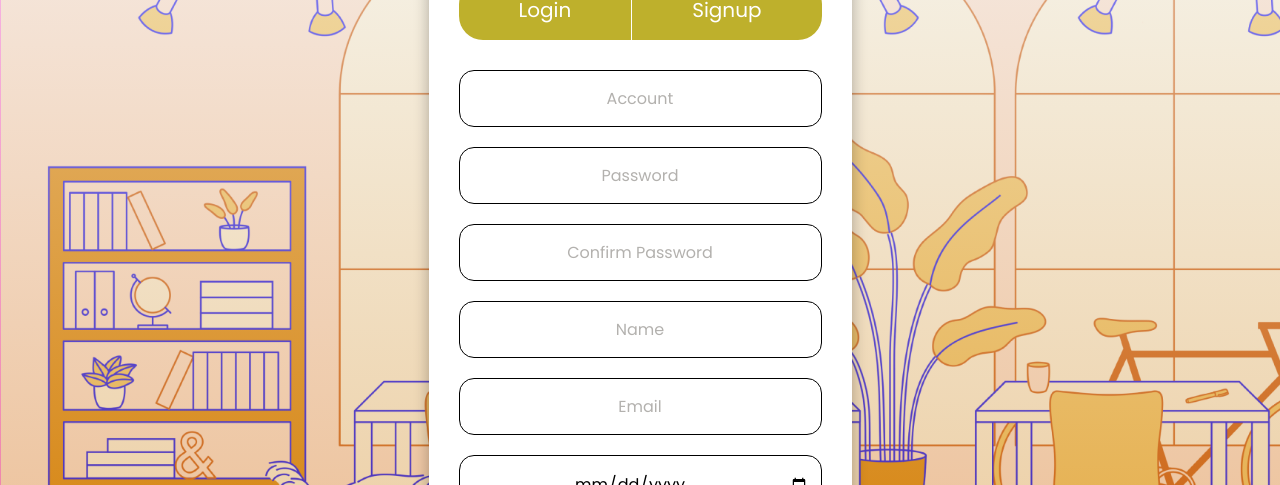
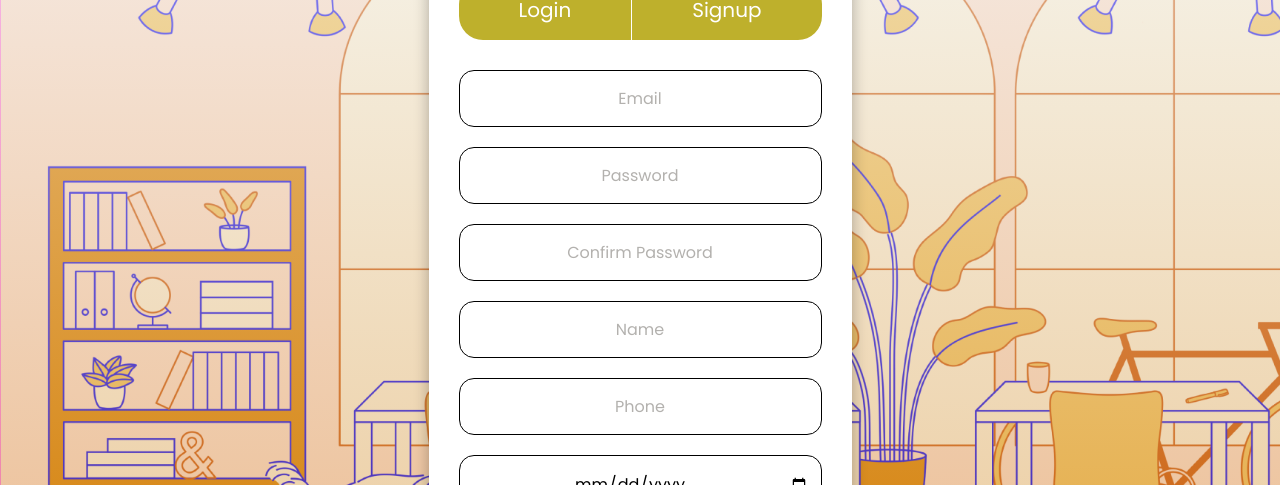
Before and after one commit to CuOIT/WorkManagementWeb, a React (Create React App) app: page / in a window 1280 px wide. Both pictures are taken after a click on the label "Signup". Shown: the part 130-615 px from the top of the page. Built offline with nearby package versions, Linux system fonts and the light colour scheme; the HTML template or start-up script is replaced by a standard one.

Commit message:
[CuO] add fetch signin/signup

```diff
--- a/src/components/Auth/Auth.css
+++ b/src/components/Auth/Auth.css
@@ -66,7 +66,7 @@
   cursor: pointer;
 }
 
-#account{
+#email{
   width: 100%;
   box-sizing: border-box;
   margin-bottom: 20px;
--- a/src/components/Auth/Auth.js
+++ b/src/components/Auth/Auth.js
@@ -1,6 +1,7 @@
 import React from "react"
 import "./Auth.css"
-
+import {fetchInstant} from "./../../config"
+import {METHOD} from "./../../constants"
 const Login_showing = (event)=>{
   const title = document.querySelectorAll(".title div");
   const form = document.querySelectorAll(".Form4 form");
@@ -21,26 +22,34 @@ const Signup_showing = (event)=>{
 
 const Login = (event)=>{
   event.preventDefault();
-  const {account, password} = event.target;
+  const {email, password} = event.target;
   const payload  = {
-    account:  account.value,
+    email:  email.value,
     password: password.value
   }
+  fetchInstant("/user/login",METHOD.POST,payload).then(res=>{
+    console.log(res);
+    //Xu ly FE o day
+  })
   console.log(payload);
 }
 
 const Signup = (event)=>{
   event.preventDefault();
-  const {account, password, confirm , name, email, birthday} = event.target;
+  const {email, password, confirm , name, phone, birthday} = event.target;
   const payload = {
-    account: account.value,
+    email: email.value,
     password: password.value,
     confirm_password: confirm.value,
     name: name.value,
-    email:  email.value,
+    phone:  phone.value,
     birthday: birthday.value
   }
   console.log(payload);
+  fetchInstant("/user/signup",METHOD.POST,payload).then(res=>{
+    console.log(res);
+    //Xu ly FE o day
+  })
 }
 
 const main = () => {
@@ -67,7 +76,7 @@ const main = () => {
             <div className="Form4">
               <form action="" className="form_login" onSubmit={Login}>
                 <div className="field">
-                  <input type="text" id="account" placeholder="Account" required />
+                  <input type="text" id="email" placeholder="Email" required />
                 </div>
                 <div className="field">
                   <input type="password" id="password" placeholder="Password" required />
@@ -85,7 +94,7 @@ const main = () => {
 
               <form action="" className="form_signup" onSubmit={Signup}>
                 <div className="field">
-                  <input type="text" id="account" placeholder="Account" required/>
+                  <input type="text" id="email" placeholder="Email" required/>
                 </div>
                 <div className="field">
                   <input type="password" id="password" placeholder="Password" required/>
@@ -97,7 +106,7 @@ const main = () => {
                   <input type="text" id="name" placeholder="Name" required/>
                 </div>
                 <div className="field">
-                  <input type="text" id="email" placeholder="Email" required/>
+                  <input type="text" id="phone" placeholder="Phone" required/>
                 </div>
                 <div className="field">
                   <input type="date" id="birthday" required/>
--- a/src/config/index.js
+++ b/src/config/index.js
@@ -14,6 +14,7 @@ export const fetchInstant = (url, method, payload, params, configHeader) => {
    *
    */
   const baseURL = process.env.REACT_APP_BASE_URL;
+  console.log(process.env);
   let urlParse = baseURL + url;
   let METHOD = baseMETHOD.GET;
   let bodyJSON = {};
```
Also changed, not shown: 1 other file (tests, documents, lock files or other folders).
